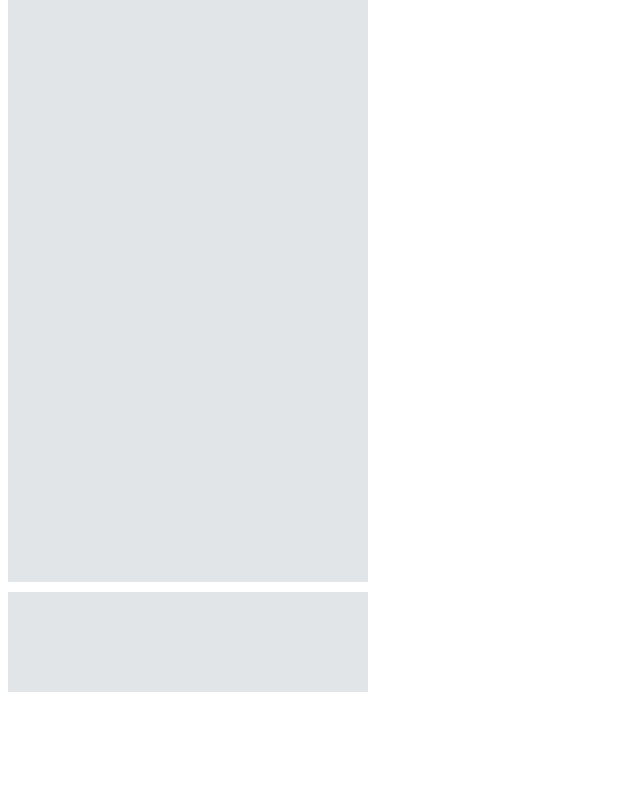
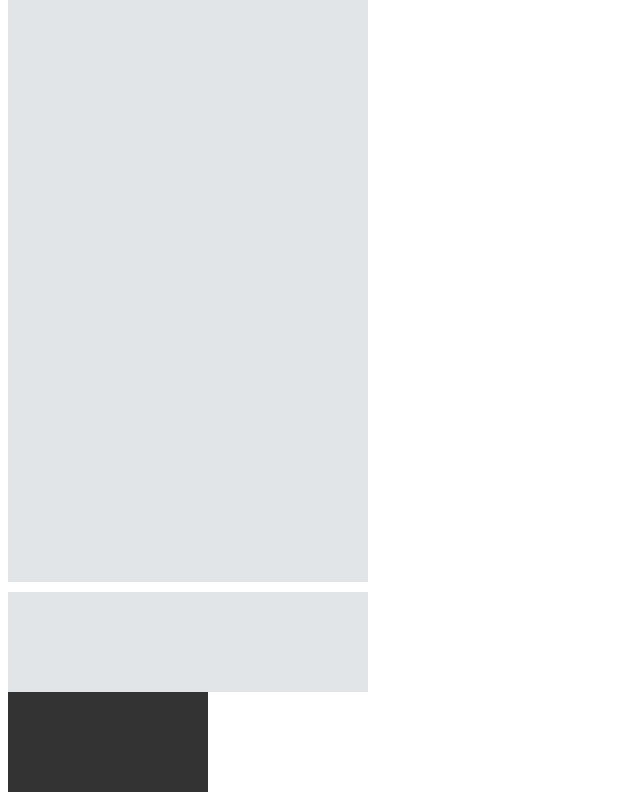
Before and after one commit to keiiijim/demo, a plain HTML site: page videoad/index.html in a window 1280 px wide. Shown: the part 1146-1946 px from the top of the page, without its empty margins (0-640 px from the left). Before the commit the page ends 1846 px from the top, so only its background shows below. Drawn offline with Linux system fonts and the light colour scheme.

Commit message:
Update index.html

```diff
--- a/videoad/index.html
+++ b/videoad/index.html
@@ -88,6 +88,6 @@ p.tx-logo{
     <div class="box-c">
     </div>
   </div>
-  <div id="demo_SP_overlay" cmanOMat="move"tyle="width: 200px; height:100px; background-color: #333;></div>
+  <div id="demo_SP_overlay" cmanOMat="move" style="width: 200px; height:100px; background-color: #333;"></div>
 </body>
 </html>
```
